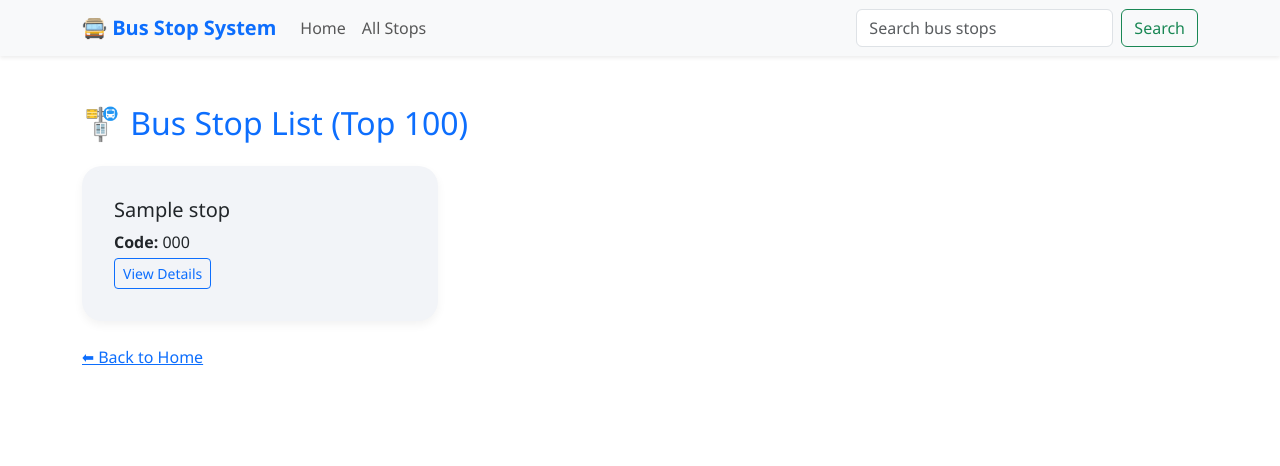
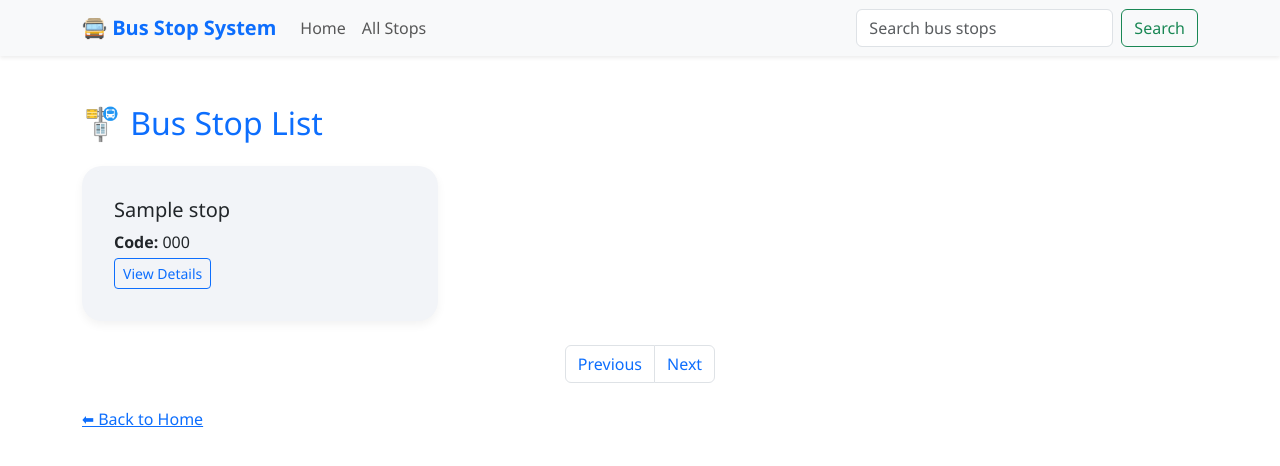
Before and after one commit to ZiqiuHe11/bus-stop-app, a Flask app: template templates/stops.html in a window 1280 px wide. Shown: the top 466 px of the page. Run offline with Flask 3, Linux system fonts and the light colour scheme; the template is opened without the code that fills it: most values are stand-ins (such as "Sample title", 1, 10 or a date in 2020).

Commit message:
feat: add pagination to stops page

```diff
--- a/templates/stops.html
+++ b/templates/stops.html
@@ -3,7 +3,7 @@
 {% block title %}Bus Stop List{% endblock %}
 
 {% block content %}
-<h2 class="mb-4 text-primary">🚏 Bus Stop List (Top 100)</h2>
+<h2 class="mb-4 text-primary">🚏 Bus Stop List</h2>
 
 <div class="row g-4">
   {% for stop in stops %}
@@ -17,5 +17,24 @@
   {% endfor %}
 </div>
 
+
+<nav aria-label="Page navigation" class="mt-4">
+  <ul class="pagination justify-content-center">
+    <li class="page-item {% if page <= 1 %}disabled{% endif %}">
+      <a class="page-link" href="{{ url_for('stops', page=page-1) }}" tabindex="-1">Previous</a>
+    </li>
+
+    {% for p in range(1, total_pages + 1) %}
+      <li class="page-item {% if p == page %}active{% endif %}">
+        <a class="page-link" href="{{ url_for('stops', page=p) }}">{{ p }}</a>
+      </li>
+    {% endfor %}
+
+    <li class="page-item {% if page >= total_pages %}disabled{% endif %}">
+      <a class="page-link" href="{{ url_for('stops', page=page+1) }}">Next</a>
+    </li>
+  </ul>
+</nav>
+
 <p class="mt-4"><a href="{{ url_for('index') }}">⬅ Back to Home</a></p>
 {% endblock %}
```
